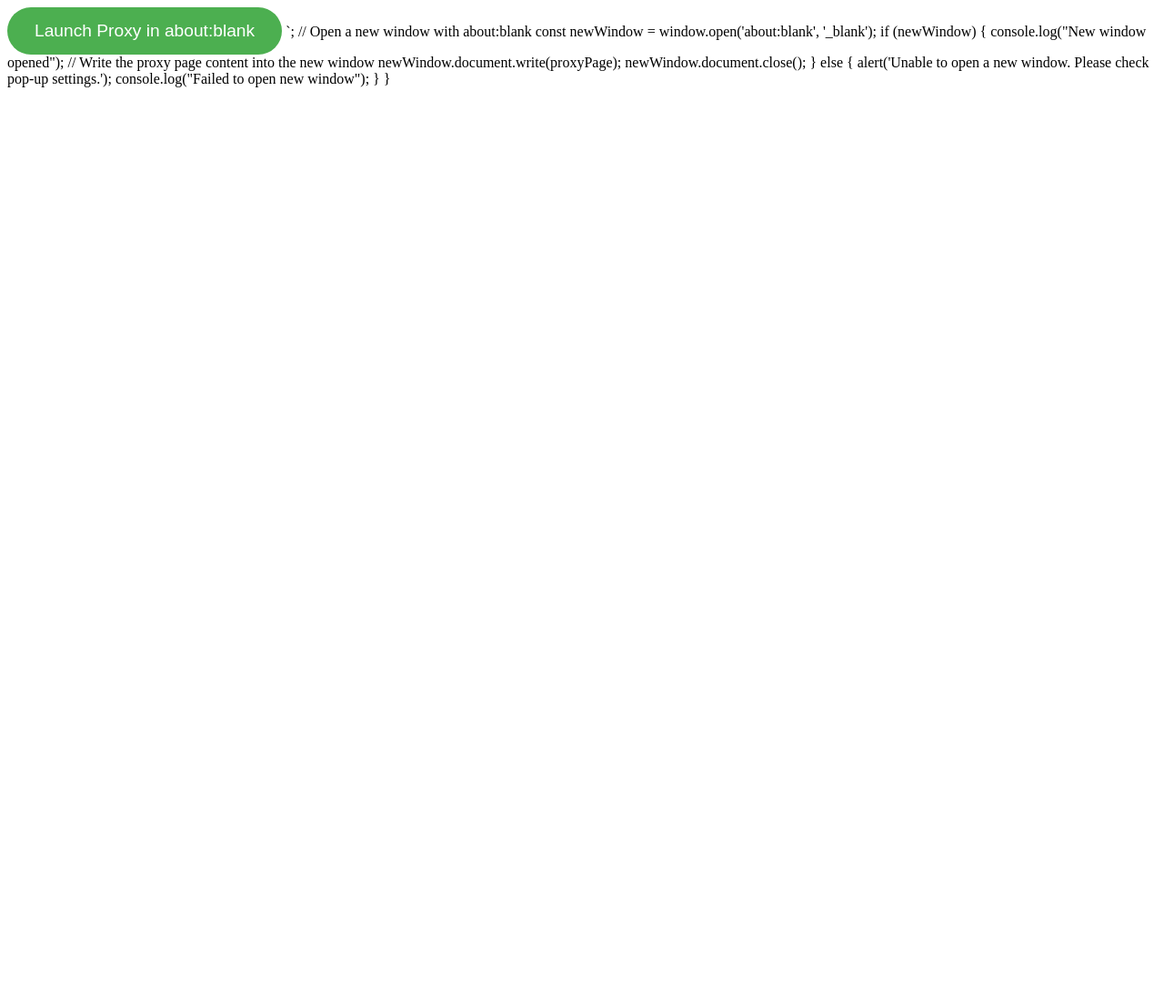
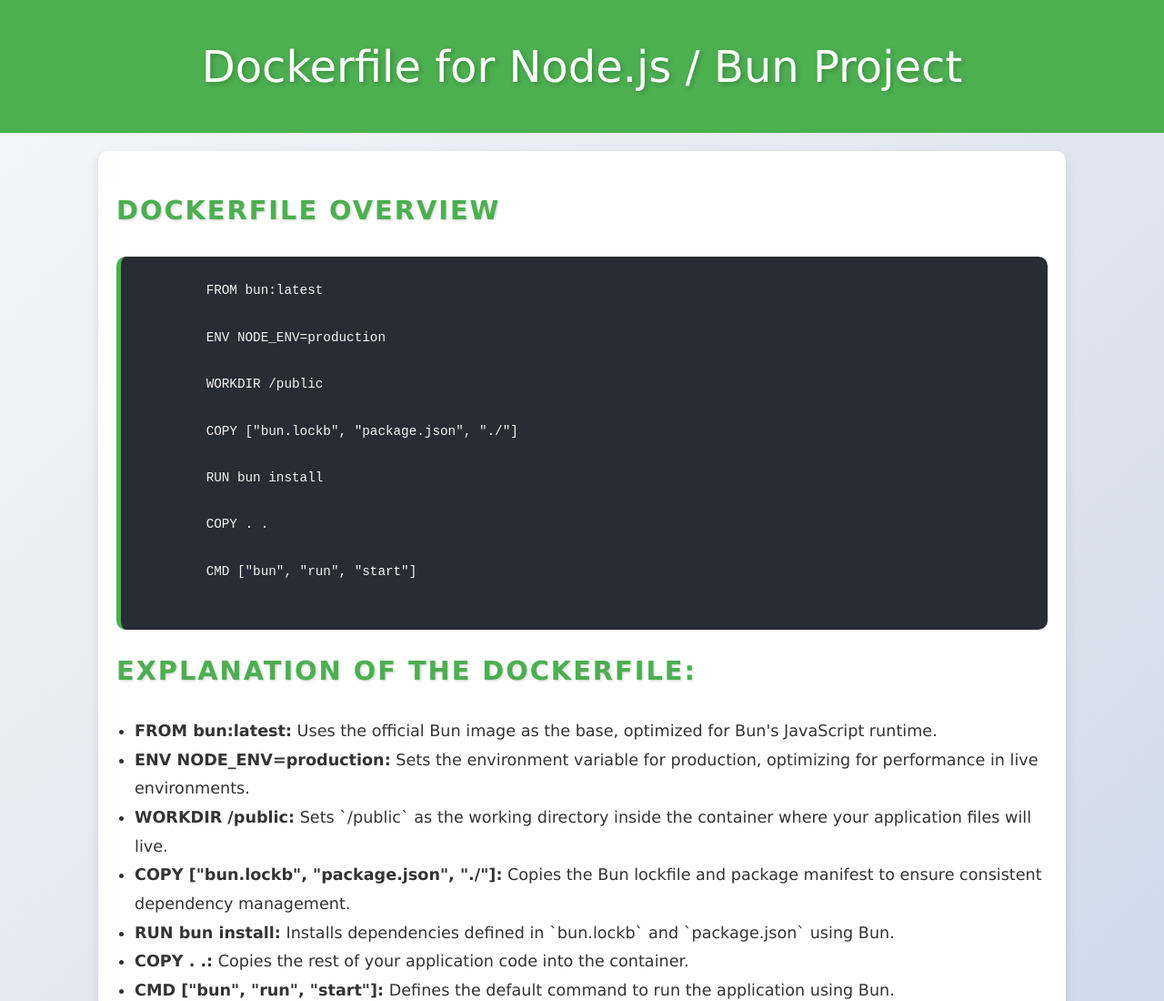
Before and after one commit to HaCkEr3278/NewChatroom, a plain HTML site: page index.html in a window 1280 px wide. Shown: the top 1100 px of the page at 91% size. Before the commit the page ends 800 px from the top, so only its background shows below. Drawn offline with Linux system fonts and the light colour scheme.

Commit message:
Update index.html

```diff
--- a/index.html
+++ b/index.html
@@ -3,163 +3,172 @@
 <head>
   <meta charset="UTF-8">
   <meta name="viewport" content="width=device-width, initial-scale=1.0">
-  <title>Proxy Button</title>
+  <title>Dockerfile for Node.js / Bun Project</title>
   <style>
-    .button {
-      padding: 15px 30px;
-      font-size: 1.2em;
-      cursor: pointer;
-      border: none;
-      border-radius: 30px;
+    body {
+      font-family: 'Verdana', sans-serif;
+      margin: 0;
+      padding: 0;
+      background: #f0f4f8;
+      color: #333;
+      line-height: 1.8;
+      background-image: linear-gradient(135deg, #f5f7fa, #c3cfe2);
+    }
+    header {
       background-color: #4CAF50;
       color: white;
-      transition: background-color 0.3s;
+      text-align: center;
+      padding: 30px 20px;
+      font-size: 3em;
+      text-shadow: 2px 2px 5px rgba(0, 0, 0, 0.2);
+      margin-bottom: 20px;
+    }
+    .container {
+      width: 80%;
+      margin: 0 auto;
+      background: white;
+      padding: 20px;
+      border-radius: 10px;
+      box-shadow: 0 4px 12px rgba(0, 0, 0, 0.1);
+      animation: fadeIn 1s ease-out;
+    }
+    h2 {
+      color: #4CAF50;
+      text-transform: uppercase;
+      letter-spacing: 2px;
+      font-size: 1.8em;
+      margin-top: 20px;
+      text-shadow: 1px 1px 3px rgba(0, 0, 0, 0.2);
+    }
+    pre {
+      background-color: #282c34;
+      color: #f4f4f4;
+      padding: 25px;
+      border-radius: 10px;
+      overflow-x: auto;
+      font-size: 1.1em;
+      margin-top: 15px;
+      border-left: 5px solid #4CAF50;
+    }
+    code {
+      background-color: #f4f4f4;
+      padding: 2px 4px;
+      border-radius: 3px;
+      font-size: 1.1em;
+    }
+    .note {
+      color: #ff9800;
+      font-weight: bold;
+      background: #fff3cd;
+      padding: 10px;
+      border-radius: 5px;
+      border-left: 5px solid #ffc107;
+      box-shadow: 0 2px 4px rgba(0, 0, 0, 0.1);
+      margin: 10px 0;
+    }
+    .improvement {
+      background: #d1ecf1;
+      padding: 20px;
+      margin-top: 20px;
+      border-left: 5px solid #17a2b8;
+      border-radius: 10px;
+      font-size: 1.1em;
+      animation: slideIn 1s ease-out;
+    }
+    ul {
+      line-height: 1.8;
+      padding-left: 20px;
+      font-size: 1.1em;
+    }
+    footer {
+      background-color: #333;
+      color: white;
+      text-align: center;
+      padding: 10px 0;
+      font-size: 1.2em;
+      position: relative;
+      bottom: 0;
+      width: 100%;
+      margin-top: 40px;
+      border-top: 5px solid #4CAF50;
     }
 
-    .button:hover {
-      background-color: #45a049;
+    @keyframes fadeIn {
+      0% { opacity: 0; }
+      100% { opacity: 1; }
     }
 
-    .button:active {
-      transform: scale(0.98);
+    @keyframes slideIn {
+      0% { transform: translateX(20px); opacity: 0; }
+      100% { transform: translateX(0); opacity: 1; }
     }
   </style>
 </head>
 <body>
 
-  <!-- Button to Launch Proxy -->
-  <button onclick="launchProxyInAboutBlank()" class="button">
-    Launch Proxy in about:blank
-  </button>
+  <header>
+    Dockerfile for Node.js / Bun Project
+  </header>
 
-  <script>
-    // Function to launch the proxy inside about:blank
-    function launchProxyInAboutBlank() {
-      // Debugging message
-      console.log("Launch button clicked");
+  <div class="container">
+    <section>
+      <h2>Dockerfile Overview</h2>
+      <pre>
+        FROM bun:latest
 
-      // HTML content for the proxy page
-      const proxyPage = `
-        <!DOCTYPE html>
-        <html lang="en">
-        <head>
-          <meta charset="UTF-8">
-          <meta name="viewport" content="width=device-width, initial-scale=1.0">
-          <title>Proxy Page</title>
-          <style>
-            body {
-              font-family: Arial, sans-serif;
-              margin: 0;
-              padding: 0;
-              background-color: #f0f4f8;
-              color: #333;
-              display: flex;
-              justify-content: center;
-              align-items: center;
-              height: 100vh;
-            }
+        ENV NODE_ENV=production
 
-            .container {
-              width: 100%;
-              max-width: 1200px;
-              background-color: #fff;
-              border-radius: 12px;
-              box-shadow: 0 4px 10px rgba(0, 0, 0, 0.1);
-              overflow: hidden;
-            }
+        WORKDIR /public
 
-            header {
-              background-color: #007BFF;
-              color: white;
-              padding: 20px;
-              text-align: center;
-            }
+        COPY ["bun.lockb", "package.json", "./"]
 
-            header h1 {
-              font-size: 2.5em;
-              margin: 0;
-            }
+        RUN bun install
 
-            .iframe-wrapper {
-              position: relative;
-              height: 80vh;
-              width: 100%;
-            }
+        COPY . .
 
-            iframe {
-              width: 100%;
-              height: 100%;
-              border: none;
-              border-radius: 8px;
-            }
+        CMD ["bun", "run", "start"]
+      </pre>
+    </section>
 
-            footer {
-              background-color: #f1f1f1;
-              text-align: center;
-              padding: 15px;
-              font-size: 0.9em;
-              color: #777;
-            }
+    <section>
+      <h2>Explanation of the Dockerfile:</h2>
+      <ul>
+        <li><strong>FROM bun:latest:</strong> Uses the official Bun image as the base, optimized for Bun's JavaScript runtime.</li>
+        <li><strong>ENV NODE_ENV=production:</strong> Sets the environment variable for production, optimizing for performance in live environments.</li>
+        <li><strong>WORKDIR /public:</strong> Sets `/public` as the working directory inside the container where your application files will live.</li>
+        <li><strong>COPY ["bun.lockb", "package.json", "./"]:</strong> Copies the Bun lockfile and package manifest to ensure consistent dependency management.</li>
+        <li><strong>RUN bun install:</strong> Installs dependencies defined in `bun.lockb` and `package.json` using Bun.</li>
+        <li><strong>COPY . .:</strong> Copies the rest of your application code into the container.</li>
+        <li><strong>CMD ["bun", "run", "start"]:</strong> Defines the default command to run the application using Bun.</li>
+      </ul>
+    </section>
 
-            footer a {
-              color: #007BFF;
-              text-decoration: none;
-            }
+    <section class="improvement">
+      <h2>Improvements & Best Practices</h2>
+      <p>
+        <strong>Enhance your Dockerfile's performance, security, and reliability:</strong>
+      </p>
+      <ul>
+        <li><span class="note">Optimizing Docker Caching: Separate dependency installation from application copy to cache layers efficiently.</span></li>
+        <li>Ensure sensitive files (like `.env` and `.git`) are excluded by adding a <code>.dockerignore</code> file to your project.</li>
+        <li>For added reliability, consider adding a health check to monitor the status of the container and automatically restart it if needed.</li>
+      </ul>
+    </section>
 
-            footer a:hover {
-              text-decoration: underline;
-            }
+    <section>
+      <h2>Example `.dockerignore` File</h2>
+      <pre>
+        .git
+        node_modules
+        .env
+        *.log
+      </pre>
+    </section>
 
-            .loading {
-              position: absolute;
-              top: 50%;
-              left: 50%;
-              transform: translate(-50%, -50%);
-              font-size: 1.2em;
-              color: #333;
-              opacity: 0.7;
-            }
-          </style>
-        </head>
-        <body>
-          <div class="container">
-            <header>
-              <h1>Proxy Browser</h1>
-            </header>
-
-            <div class="iframe-wrapper">
-              <iframe src="https://example.com" id="proxyIframe" onload="hideLoading()"></iframe>
-              <div class="loading" id="loadingText">Loading the site...</div>
-            </div>
-
-            <footer>
-              <p>&copy; 2025 Proxy Browser | <a href="#">Terms</a> | <a href="#">Privacy</a></p>
-            </footer>
-          </div>
-
-          <script>
-            function hideLoading() {
-              document.getElementById("loadingText").style.display = "none";
-            }
-          </script>
-        </body>
-        </html>
-      `;
-
-      // Open a new window with about:blank
-      const newWindow = window.open('about:blank', '_blank');
-
-      if (newWindow) {
-        console.log("New window opened");
-        // Write the proxy page content into the new window
-        newWindow.document.write(proxyPage);
-        newWindow.document.close();
-      } else {
-        alert('Unable to open a new window. Please check pop-up settings.');
-        console.log("Failed to open new window");
-      }
-    }
-  </script>
+    <footer>
+      <p>Dockerfile by YourName | A Simple Guide for Node.js and Bun Applications</p>
+    </footer>
+  </div>
 
 </body>
 </html>
```
